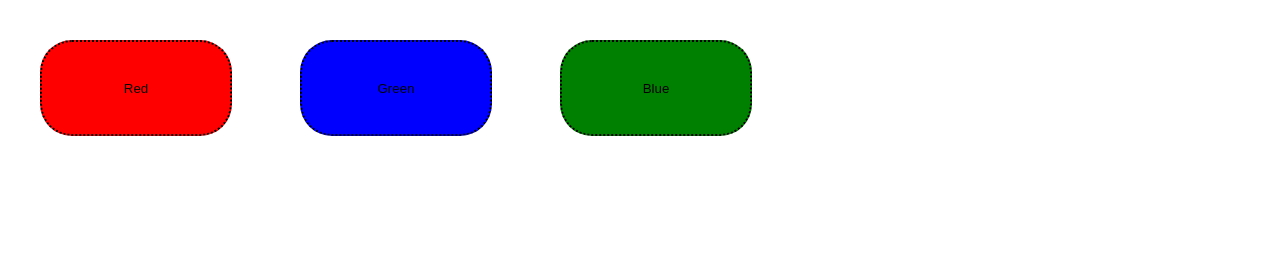
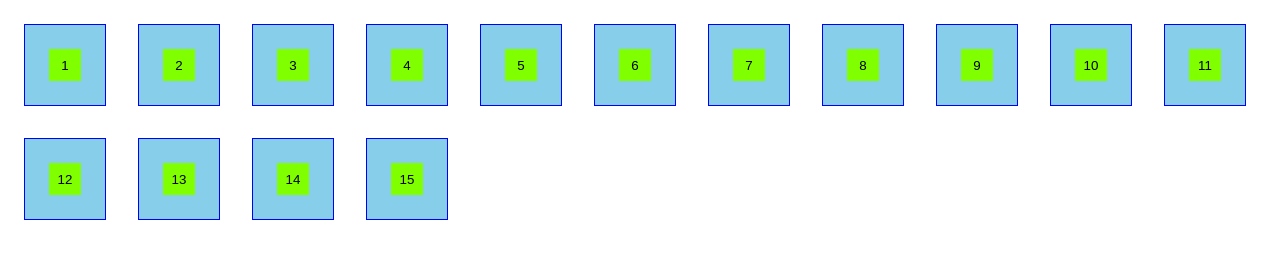
Before and after one commit to greatcode-build/project_1, a plain HTML site: page index.html in a window 1280 px wide. Drawn offline with Linux system fonts and the light colour scheme.

Commit message:
CSS flex property

```diff
--- a/index.html
+++ b/index.html
@@ -4,10 +4,53 @@
     <meta charset="UTF-8" />
     <meta name="viewport" content="width=device-width, initial-scale=1.0" />
     <title>Bonsai</title>
+
+    <style>
+      main {
+        display: flex;
+        flex-wrap: wrap;
+      }
+      .box {
+        height: 5rem;
+        width: 5rem;
+        margin: 1rem;
+        background-color: skyblue;
+        border: 1px blue solid;
+        display: flex;
+        justify-content: center;
+        align-items: center;
+      }
+
+      .btn {
+        height: 2rem;
+        width: 2rem;
+        border: 0.5px;
+        background-color: chartreuse;
+      }
+    </style>
   </head>
+  <body>
+    <main>
+      <div class="box"><button class="btn">1</button></div>
+      <div class="box"><button class="btn">2</button></div>
+      <div class="box"><button class="btn">3</button></div>
+      <div class="box"><button class="btn">4</button></div>
+      <div class="box"><button class="btn">5</button></div>
+      <div class="box"><button class="btn">6</button></div>
+      <div class="box"><button class="btn">7</button></div>
+      <div class="box"><button class="btn">8</button></div>
+      <div class="box"><button class="btn">9</button></div>
+      <div class="box"><button class="btn">10</button></div>
+      <div class="box"><button class="btn">11</button></div>
+      <div class="box"><button class="btn">12</button></div>
+      <div class="box"><button class="btn">13</button></div>
+      <div class="box"><button class="btn">14</button></div>
+      <div class="box"><button class="btn">15</button></div>
+    </main>
+  </body>
+</html>
 
-  <body>
-    <style>
+<!-- <style>
       button {
         height: 6rem;
         width: 12rem;
@@ -44,6 +87,4 @@
 
     <button class="red" id="btn-1">Red</button>
     <button class="blue" id="btn-2">Green</button>
-    <button class="green" id="btn-3">Blue</button>
-  </body>
-</html>
+    <button class="green" id="btn-3">Blue</button> -->
```
